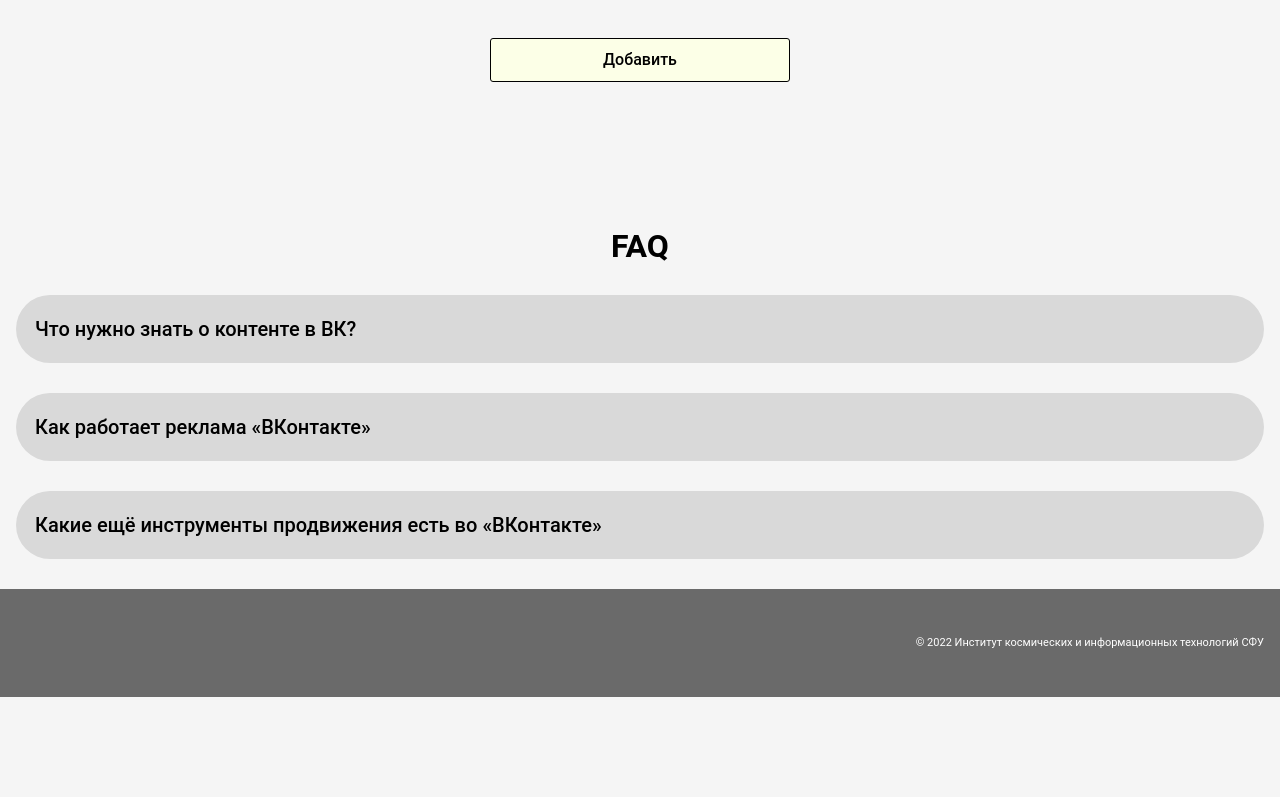
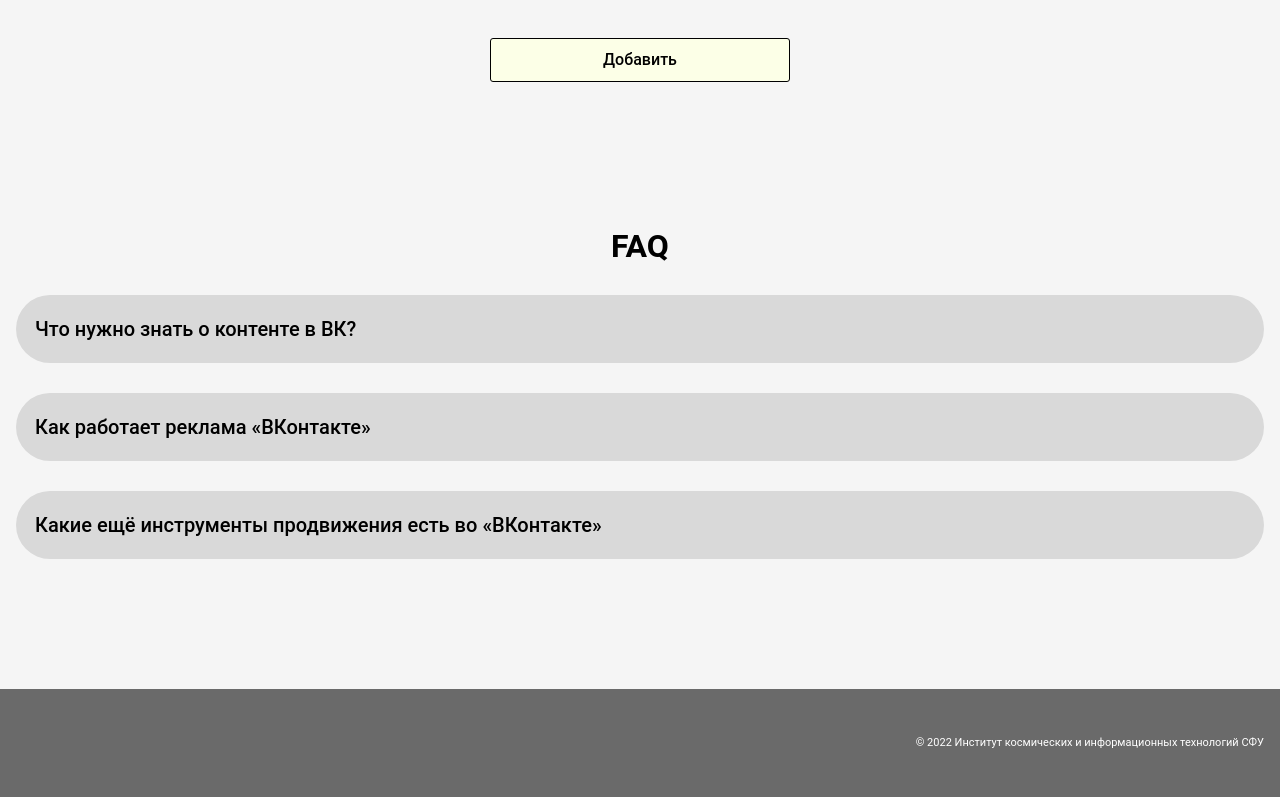
Before and after one commit to ZaibatsuOne/frontend2022.task2, a website: page app/index.html in a window 1280 px wide. Shown: the part 1670-2467 px from the top of the page. Before the commit the page ends 2367 px from the top, so only its background shows below. Drawn offline with nearby package versions, Linux system fonts and the light colour scheme; files that its build step writes are made by us from their sources.

Commit message:
Отступ от faq

```diff
--- a/src/scss/blocks/faq.scss
+++ b/src/scss/blocks/faq.scss
@@ -1,3 +1,7 @@
+
+.faq{
+    padding-bottom: 100px;
+}
 .faq__title{
     text-align: center;
     padding-bottom: 25px;
```
